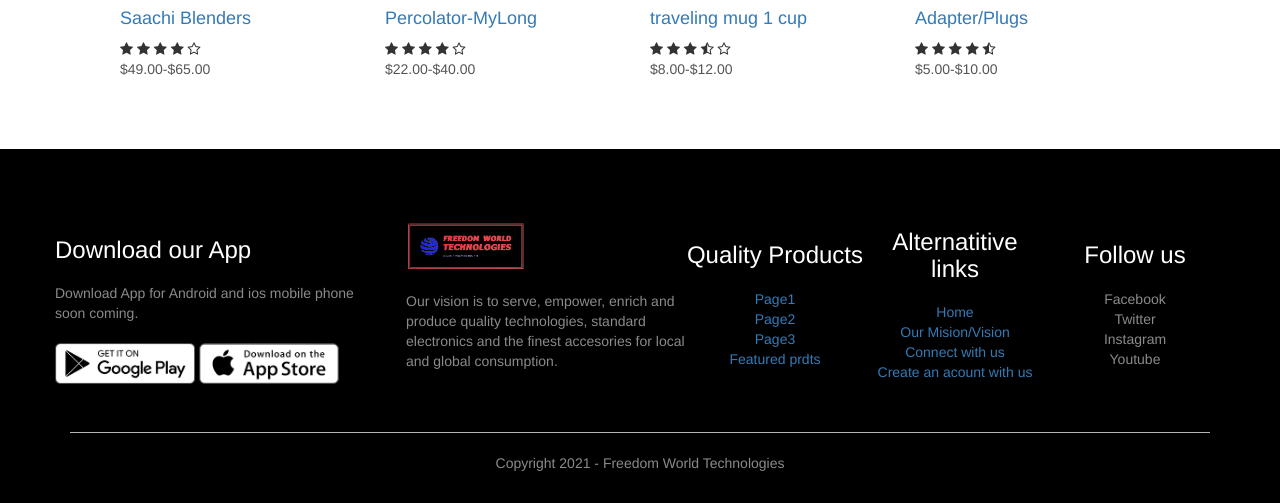
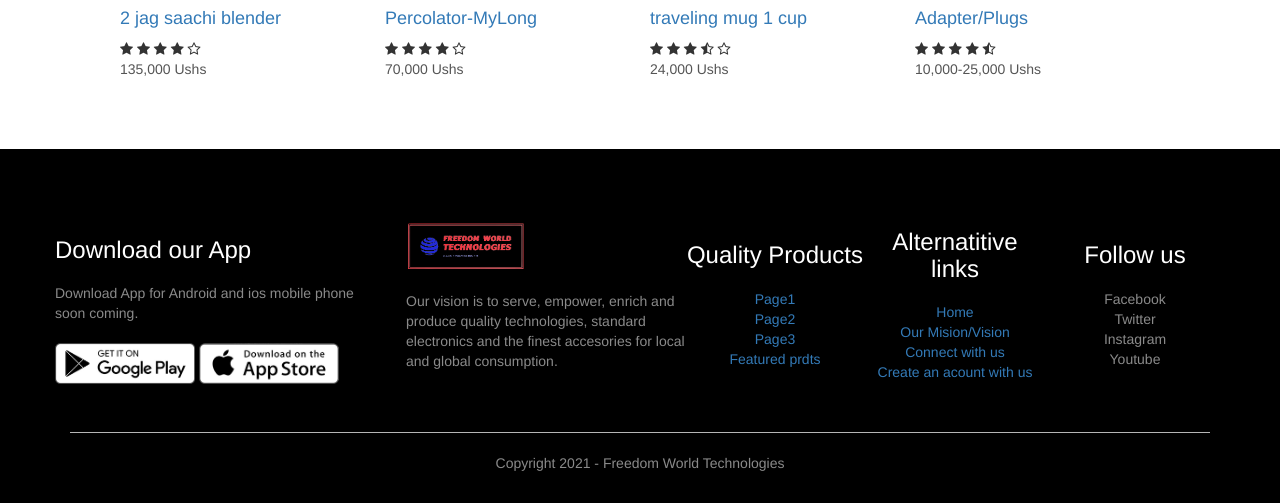
Before and after one commit to chrisalex-ochay/freedom-world-php, a PHP site: page /productfiles/product-5-blender-details.php in a window 1280 px wide. Shown: the part 1037-1540 px from the top of the page. Run offline with PHP 8.4, Linux system fonts and the light colour scheme; some libraries are stand-ins or nearby versions.

Commit message:
Create product-5-blender-details.php

```diff
--- a/productfiles/product-5-blender-details.php
+++ b/productfiles/product-5-blender-details.php
@@ -57,7 +57,7 @@
             <div class="col-2">
                 <p>Blender</p>
                 <h1>a Zaiba melamine jag blender</h1>
-                <h4>$38.00-$45.00</h4>
+                <h4>135,000 Ushs</h4>
                 <select>
                     <option>Select Color</option>
                     <option>cream</option>
@@ -68,11 +68,12 @@
 
                 <h3>Product Details <i class="fa fa-indent"></i></h3>
                 <br>
-                <p>it is a 1.5liters jag, <br>
-                    very strong, durable, long lasting and a powerful motar, <br>
-                    it comes along with a grinder for hard stuffs like meat, sugar-cares, g-nuts etc <br>
-                    it your favorite choice.
-                </p>
+                <ul>
+                    <li>it is a 1.5liters jag, </li>
+                    <li>very strong, durable, long lasting and a powerful motar, </li>
+                    <li>it comes along with a grinder for hard stuffs like meat, sugar-cares, g-nuts etc </li>
+                    <li>it your favorite choice.</li>
+                </ul>
             </div>
         </div>
     </div>
@@ -91,7 +92,7 @@
         <div class="row">
             <div class="col-4">
                 <a href="../productfiles/product-23-blendersaachi-details.php"><img src="../images/product-23-blender-saachi-1.png"></a>
-                <a href="../productfiles/product-23-blendersaachi-details.php"><h4>Saachi Blenders </h4></a>
+                <a href="../productfiles/product-23-blendersaachi-details.php"><h4>2 jag saachi blender</h4></a>
                 <div class="rating">
                     <i class="fa fa-star"></i>
                     <i class="fa fa-star"></i>
@@ -99,7 +100,7 @@
                     <i class="fa fa-star"></i>
                     <i class="fa fa-star-o"></i>
                 </div>
-                <p>$49.00-$65.00</p>
+                <p>135,000 Ushs</p>
             </div>
             <div class="col-4">
                 <a href="../productfiles/product-12-percolator1-details.php"><img src="../images/product-12-percolator-mylong1.png"></a>
@@ -111,7 +112,7 @@
                     <i class="fa fa-star"></i>
                     <i class="fa fa-star-o"></i>
                 </div>
-                <p>$22.00-$40.00</p>
+                <p>70,000 Ushs</p>
             </div>
             <div class="col-4">
                 <a href="../productfiles/product-22-mug1-details.php"><img src="../images/product-22-mug-traveling-cup1.png"></a>
@@ -123,7 +124,7 @@
                     <i class="fa fa-star-half-o"></i>
                     <i class="fa fa-star-o"></i>
                 </div>
-                <p>$8.00-$12.00</p>
+                <p>24,000 Ushs</p>
             </div>
             <div class="col-4">
                 <a href="../productfiles/product-27-adapters1-details.php"><img src="../images/product-27-adapters1.png"></a>
@@ -135,7 +136,7 @@
                     <i class="fa fa-star"></i>
                     <i class="fa fa-star-half-o"></i>
                 </div>
-                <p>$5.00-$10.00</p>
+                <p>10,000-25,000 Ushs</p>
             </div>
         </div>
 
```
